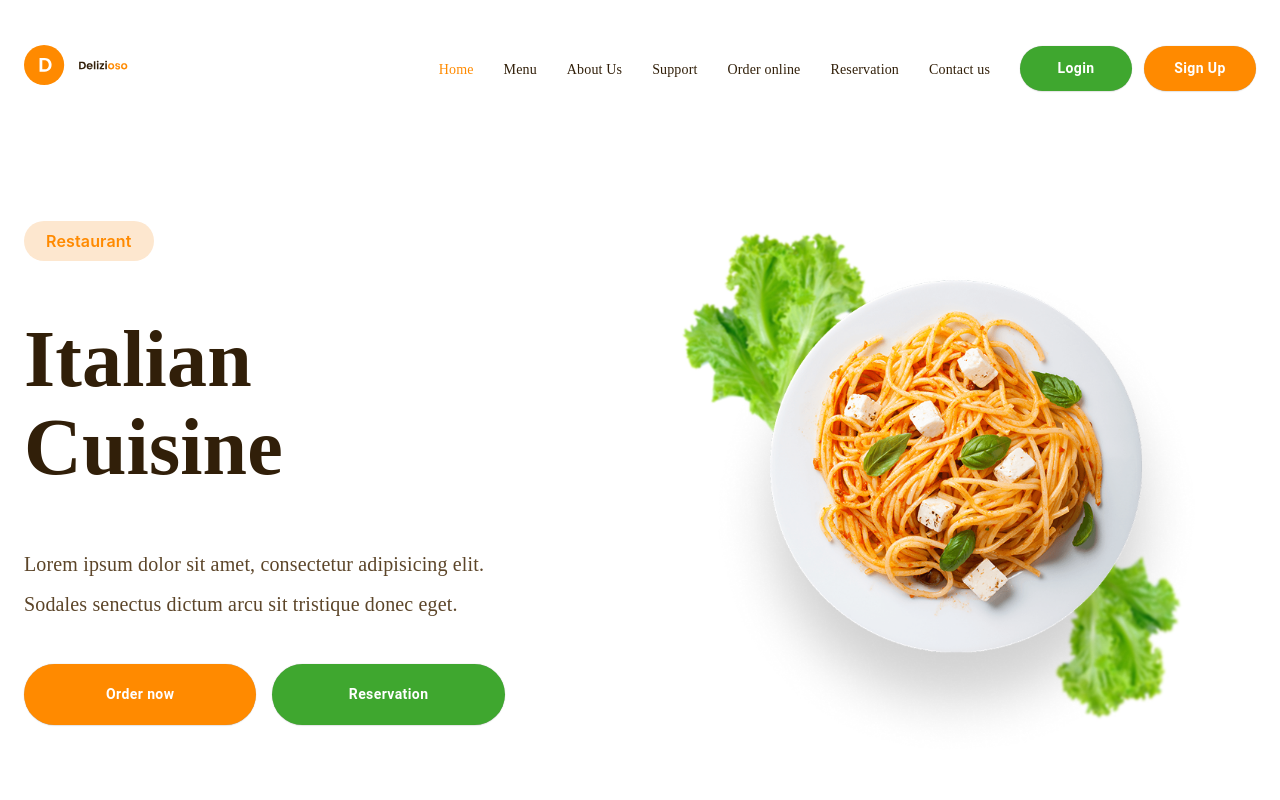
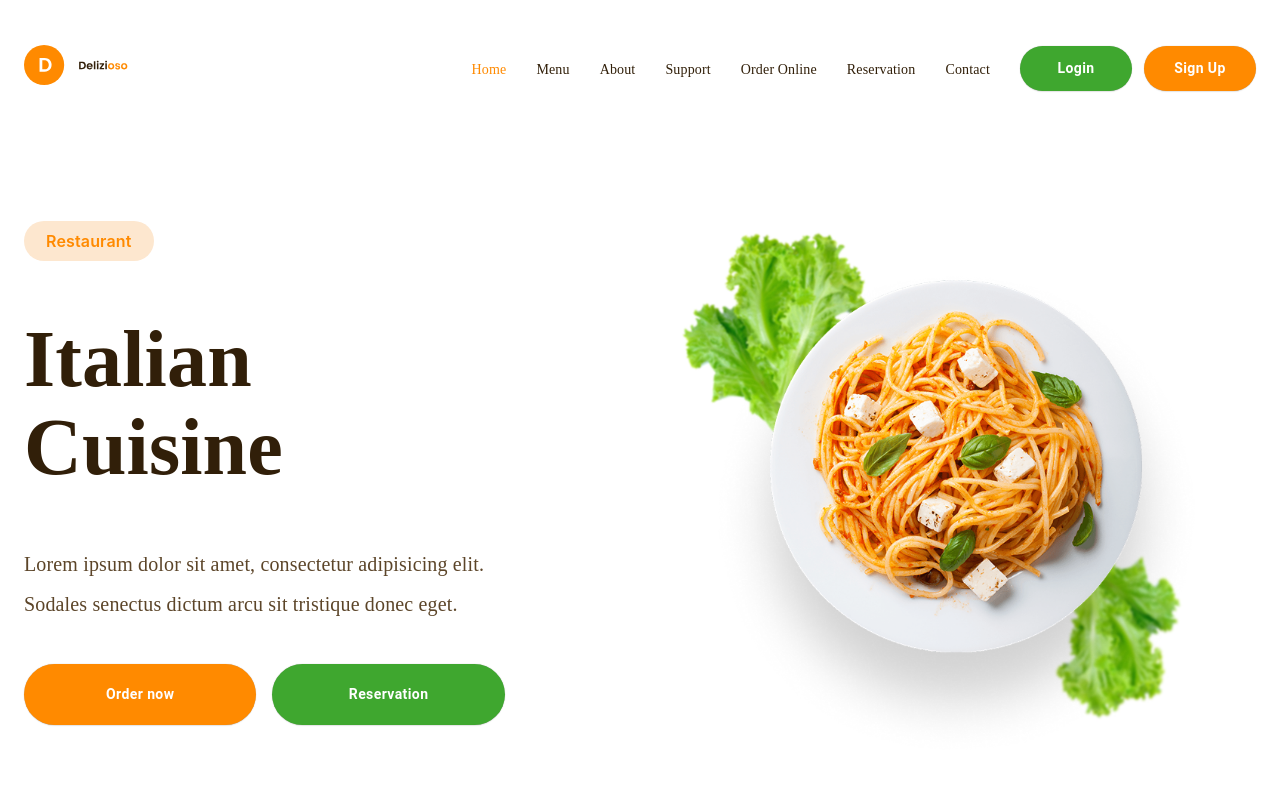
Before and after one commit to mirabdulloh/Delizioso-react, a React (Create React App) app: page / in a window 1280 px wide. Shown: the top 800 px of the page. Built offline with nearby package versions, Linux system fonts and the light colour scheme.

Commit message:
fix:  corrected routers

```diff
--- a/src/app/components/footer/Footer.tsx
+++ b/src/app/components/footer/Footer.tsx
@@ -4,6 +4,7 @@ import { Box, Container, Stack } from "@mui/material";
 import TwitterIcon from "@mui/icons-material/Twitter";
 import InstagramIcon from "@mui/icons-material/Instagram";
 import FacebookIcon from "@mui/icons-material/Facebook";
+import { NavLink } from "react-router-dom";
 import "../../../css/footer.css";
 
 function Footer() {
@@ -50,13 +51,13 @@ function Footer() {
               <Box className="footer-title">Page</Box>
 
               <Stack spacing={2.2} className="footer-links">
-                <a href="#">Home</a>
-                <a href="#">Menu</a>
-                <a href="/order-online">Order online</a>
-                <a href="#">Catering</a>
-                <a href="/reservation">Reservation</a>
-                <a href="/help">Contact us</a>
-                <a href="/support">Support</a>
+                <NavLink to="/">Home</NavLink>
+                <NavLink to="/products">Menu</NavLink>
+                <NavLink to="/about">About</NavLink>
+                <NavLink to="/support">Support</NavLink>
+                <NavLink to="/order-online">Order Online</NavLink>
+                <NavLink to="/reservation">Reservation</NavLink>
+                <NavLink to="/help">Contact</NavLink>
               </Stack>
             </Box>
 
--- a/src/app/components/header/HomeNavbar.tsx
+++ b/src/app/components/header/HomeNavbar.tsx
@@ -29,23 +29,19 @@ function HomeNavbar() {
                 <NavLink to="/products">Menu</NavLink>
               </Box>
               <Box className={"hover-line"}>
-                <NavLink to="/about">About Us</NavLink>
+                <NavLink to="/about">About</NavLink>
               </Box>
               <Box className={"hover-line"}>
                 <NavLink to="/support">Support</NavLink>
               </Box>
-              {authMember ? (
-                <Box className={"hover-line"}>
-                  <NavLink to="/order-online">Order online</NavLink>
-                </Box>
-              ) : null}
-              {authMember ? (
-                <Box className={"hover-line"}>
-                  <NavLink to="/reservation">Reservation</NavLink>
-                </Box>
-              ) : null}
               <Box className={"hover-line"}>
-                <NavLink to="/help">Contact us</NavLink>
+                <NavLink to="/order-online">Order Online</NavLink>
+              </Box>
+              <Box className={"hover-line"}>
+                <NavLink to="/reservation">Reservation</NavLink>
+              </Box>
+              <Box className={"hover-line"}>
+                <NavLink to="/help">Contact</NavLink>
               </Box>
               {/* {Basket} */}
               {/* <Basket
--- a/src/app/components/header/OtherNavbar.tsx
+++ b/src/app/components/header/OtherNavbar.tsx
@@ -29,23 +29,19 @@ function OtherNavbar() {
                 <NavLink to="/products">Menu</NavLink>
               </Box>
               <Box className={"hover-line"}>
-                <NavLink to="/about">About Us</NavLink>
+                <NavLink to="/about">About</NavLink>
               </Box>
               <Box className={"hover-line"}>
                 <NavLink to="/support">Support</NavLink>
               </Box>
-              {authMember ? (
-                <Box className={"hover-line"}>
-                  <NavLink to="/order-online">Order online</NavLink>
-                </Box>
-              ) : null}
-              {authMember ? (
-                <Box className={"hover-line"}>
-                  <NavLink to="/reservation">Reservation</NavLink>
-                </Box>
-              ) : null}
               <Box className={"hover-line"}>
-                <NavLink to="/help">Contact us</NavLink>
+                <NavLink to="/order-online">Order Online</NavLink>
+              </Box>
+              <Box className={"hover-line"}>
+                <NavLink to="/reservation">Reservation</NavLink>
+              </Box>
+              <Box className={"hover-line"}>
+                <NavLink to="/help">Contact</NavLink>
               </Box>
               {/* {Basket} */}
               {/* <Basket
```
